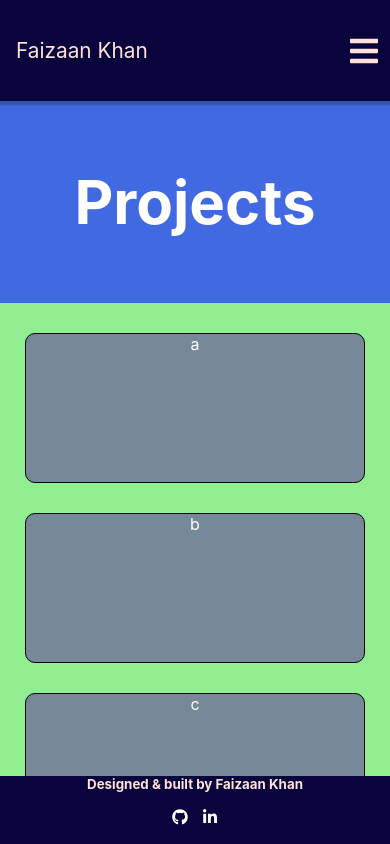
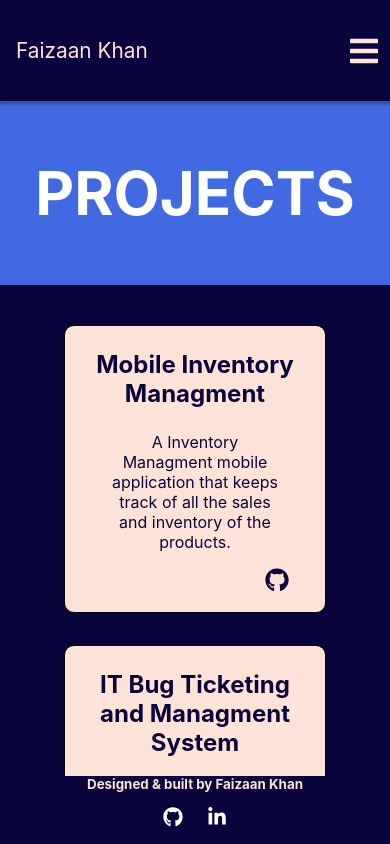
Before and after one commit to FaizaanKhan24/PortfolioWebsite, a React (Create React App) app in the folder portfolio-website/: page /projects in a window 390 px wide. Built offline with nearby package versions, Linux system fonts and the light colour scheme.

Commit message:
Responsive Project Page
- Created a responsive Project page
- Changes some CSS in footer and Contact page

```diff
--- a/portfolio-website/src/App.css
+++ b/portfolio-website/src/App.css
@@ -10,179 +10,11 @@
   height: 100vh;
 }
 
-.App-logo {
-  height: 40vmin;
-  pointer-events: none;
-}
-
-@media (prefers-reduced-motion: no-preference) {
-  .App-logo {
-    animation: App-logo-spin infinite 20s linear;
-  }
-}
-
 .App-header {
-  height: calc(100vh - 105px);
+  height: 80vh;
   display: flex;
   flex-direction: column;
   align-items: center;
   justify-content:center;
   color: white;
 }
-
-.App-link {
-  color: #61dafb;
-}
-
-@keyframes App-logo-spin {
-  from {
-    transform: rotate(0deg);
-  }
-  to {
-    transform: rotate(360deg);
-  }
-}
-
-/* .footer{
-  background-color: #0A043C;
-  color: #FFE3D8;
-  margin: 0 auto;
-  padding: 0 50px;
-  font-size: smaller;
-  position:absolute;
-  left: 0;
-  right: 0;
-  bottom: 0;
-  width: 100%;
-  min-height: 30px;
-  height: 5%;
-  display: flex;
-  align-items: center;
-}
-
-@media ( max-width:767px ){
-  .footer{
-    flex-direction: column;
-    height: 8%;
-  }
-
-  .footer-left, .footer-right{
-    width: 100%;
-    align-content: center;
-    justify-content: center;
-  }
-
-  .icon{
-    margin: auto;
-  }
-}
-
-.footer-left{
-  width: 40%;
-  font-weight: bold;
-  display: flex;
-}
-
-.footer-right{
-  width: 40%;
-  display: flex;
-  justify-content: flex-end;
-  margin: auto;
-}
-
-.brandIcon{
-  color: white;
-  text-align: center;
-  background-color: transparent;
-  font-size: 16px;
-  padding: 5px 7px;
-}
-
-.brandIcon:hover{
-  color: #FFE3D8;
-  background-color: #0A043C;
-} */
-
-.contact{
-  color: #BBBBBB;
-  max-width: 600px;
-  margin: 0 auto 100px;
-  padding: 100px 0px;
-  display: block;
-}
-
-.contact-heading{
-  color: #FFE3D8;
-  margin: 0 0 10px;
-  font-size: 60px;
-  line-height: 1.1;
-}
-
-.contact-body{
-  font-size: 20px;
-}
-
-.contact-btn{
-  color: #FFE3D8;
-  background-color: #0A043C;
-  border: 2px solid #FFE3D8;
-  transition: all 0.25s;
-  border-radius: 4px;
-  padding: 1.25rem 1.75rem;
-  font-size: 14px;
-  line-height: 1;
-  text-decoration: none;
-  cursor: pointer;
-  transition: 0.25s;
-  margin-top: 50px;
-}
-
-.contact-btn:hover{
-  background-color: #FFE3D8;
-  color: #0A043C;
-}
-
-.projects-container{
-  background-color: lightcoral;
-  height: 100%;
-  width: 100%;
-  display: grid;
-  grid-template-rows: 0.75fr 2fr; overflow: hidden;
-}
-
-.projectHeading{
-  grid-row: 1;
-  background-color: royalblue;
-  display: flex;
-  flex-direction: column;
-  width: 100%;
-  align-content: center;
-  justify-content: center;
-}
-
-.projectHeading h2{
-  font-size: 60px;
-}
-
-.projects{
-  grid-row: 2; overflow-y: scroll;
-  background-color: lightgreen;
-  display: grid;
-  grid-template-columns: 1fr 1fr 1fr;
-  column-gap: 25px;
-  row-gap: 30px;
-  padding: 30px 25px;
-}
-
-@media (max-width:767px){
-  .projects{
-    grid-template-columns: 1fr;
-  }
-}
-
-.project-details{ background-color: lightslategray;
-  min-width: 50px;
-  min-height: 150px;
-  border: 1px solid black;
-  border-radius: 10px;
-}
--- /dev/null
+++ b/portfolio-website/src/components/Contact.css
@@ -0,0 +1,38 @@
+.contact{
+    color: #BBBBBB;
+    max-width: 600px;
+    margin: 0 auto 100px;
+    padding: 100px 0px;
+    display: block;
+  }
+
+  .contact-heading{
+    color: #FFE3D8;
+    margin: 0 0 10px;
+    font-size: 4rem;
+    line-height: 1.1;
+  }
+
+  .contact-body{
+    font-size: 1.25rem;
+  }
+
+  .contact-btn{
+    color: #FFE3D8;
+    background-color: #0A043C;
+    border: 2px solid #FFE3D8;
+    transition: all 0.25s;
+    border-radius: 0.25rem;
+    padding: 1.25rem 1.75rem;
+    font-size: 1rem;
+    line-height: 1;
+    text-decoration: none;
+    cursor: pointer;
+    transition: 0.25s;
+    margin-top: 3.125rem;
+  }
+
+  .contact-btn:hover{
+    background-color: #FFE3D8;
+    color: #0A043C;
+  }
--- a/portfolio-website/src/components/Contact.js
+++ b/portfolio-website/src/components/Contact.js
@@ -1,4 +1,5 @@
 import React from 'react'
+import './Contact.css';
 
 function Contact() {
 
--- a/portfolio-website/src/components/Footer.css
+++ b/portfolio-website/src/components/Footer.css
@@ -10,7 +10,7 @@
     bottom: 0;
     width: 100%;
     min-height: 30px;
-    height: 5%;
+    height: 8%;
     display: flex;
     align-items: center;
 }
@@ -32,8 +32,8 @@
     color: white;
     text-align: center;
     background-color: transparent;
-    font-size: 16px;
-    margin: 0 7px;
+    font-size: 1.25rem;
+    margin: 0 .75rem;
 }
 
 .brandIcon:hover{
@@ -42,7 +42,7 @@
     cursor: pointer;
 }
 
-@media ( max-width:767px ){
+@media ( max-width:768px ){
     .footer{
         flex-direction: column;
         height: 8%;
--- /dev/null
+++ b/portfolio-website/src/components/Projects.css
@@ -0,0 +1,94 @@
+.projects-container{
+    background-color: lightcoral;
+    height: 100%;
+    width: 100%;
+    display: grid;
+    grid-template-rows: 0.75fr 2fr;
+    overflow: hidden;
+}
+
+.projectHeading{
+    grid-row: 1;
+    background-color: royalblue;
+    display: flex;
+    flex-direction: column;
+    width: 100%;
+    align-content: center;
+    justify-content: center;
+}
+
+.projectHeading h2{
+    font-size: 60px;
+}
+
+.projects{
+    grid-row: 2;
+    overflow-y: scroll;
+    background-color: #0A043C;
+    display: grid;
+    grid-template-columns: 1fr 1fr 1fr;
+    grid-template-rows: 1.5fr;
+    column-gap: 1.75rem;
+    row-gap: 2rem;
+    padding: 2rem 1.75rem;
+    align-items: stretch;
+}
+
+.project-details{
+    background-color: #FFE3D8;
+    color:#0A043C;
+    border: 1px solid black;
+    border-radius: 10px;
+    padding: 1rem 0.75rem;
+    display: flex;
+    flex-direction: column;
+    justify-content: space-between;
+    flex: 1;
+}
+
+.project-heading{
+    align-self: flex-start;
+    font-size: 1.5rem;
+    font-weight: bold;
+    margin: 0.5rem 0;
+}
+
+.project-description{
+    align-self: center;
+    font-size: 1rem;
+    margin: 0.75rem 0;
+}
+
+.icon-footer{
+    align-self: flex-end;
+}
+
+.git-Icon{
+    color: #0A043C;
+    background-color: transparent;
+    font-size: 1.5rem;
+    margin: 0 .75rem;
+    /* align-self: flex-end;
+    display: flex; */
+}
+
+.git-Icon:hover{
+    color: #FFE3D8;
+    background-color: #0A043C;
+    cursor: pointer;
+}
+
+@media (max-width:768px){
+    .projects{
+        grid-template-columns: 1fr;
+        padding: 2.5rem 4rem;
+    }
+
+    .project-description{
+        margin: 1rem;
+    }
+
+    .project-details{
+        padding: 1rem 1.5rem;
+    }
+}
--- a/portfolio-website/src/components/Projects.js
+++ b/portfolio-website/src/components/Projects.js
@@ -1,21 +1,80 @@
 import React from 'react'
+import './Projects.css';
+import { IconContext } from 'react-icons';
+import { FaGithub, FaYoutube } from 'react-icons/fa';
 
 function Projects() {
+
+  const projectsDetails = [
+    {
+      name: 'Mobile Inventory Managment',
+      description: 'A Inventory Managment mobile application that keeps track of all the sales and inventory of the products.',
+      link: 'https://github.com/FaizaanKhan24/KS-Inventory',
+      youTubeLink: '',
+    },
+    {
+      name: 'IT Bug Ticketing and Managment System',
+      description: 'A web application with login credential which helps to add tickets for bug and manage the tickets within the organization.',
+      link: 'https://github.com/FaizaanKhan24/BugTracker',
+      youTubeLink: 'https://www.youtube.com/watch?v=bczVH0IxPjg&t=29s',
+    },
+    {
+      name: 'Pizza Ordering Web Application',
+      description: 'The application lets user register to order custom pizza. The orders can be managed and viewed by the admin.',
+      link: 'https://github.com/FaizaanKhan24/PizzaOrderingApp',
+      youTubeLink: 'https://www.youtube.com/watch?v=fz3sSc_QcrI',
+    },
+    {
+      name: 'Chat Application',
+      description: 'This real-time chat application lets you create multiple-channels and users',
+      link: 'https://github.com/FaizaanKhan24/MessagingWebApp',
+      youTubeLink: 'https://www.youtube.com/watch?v=SQNdxWlHWcA',
+    },
+    {
+      name: 'Book Review Website',
+      description: 'The application uses GoodReads API to show all the books, the user can also add their comments and reviews',
+      link: 'https://github.com/FaizaanKhan24/BookReviewWebsite',
+      youTubeLink: 'https://www.youtube.com/watch?v=GQWuLMyx-5Q',
+    },
+    {
+      name: 'Sudoku Solver',
+      description: 'A reactJS application that has pre-defined sudoku boards. It solves the puzzles with the help of backtracking algorithm.',
+      link: 'https://github.com/FaizaanKhan24/SudokuSolver',
+      youTubeLink: '',
+    },
+  ];
+
+  const renderCard = (card, index) => {
+    return (
+      <div className='project-details' key={index}>
+        <div className='project-heading'>
+          {card.name}
+        </div>
+        <div className='project-description'>
+          {card.description}
+        </div>
+        <div className='icon-footer'>
+        <IconContext.Provider value={{className:'git-Icon'}}>
+          <FaGithub onClick={() => {
+            window.open(card.link);
+          }} />
+          {card.youTubeLink.trim() !== '' && <FaYoutube onClick={() => {
+            window.open(card.youTubeLink);
+          }} />}
+        </IconContext.Provider>
+        </div>
+      </div>
+    )
+  }
+
   return (
     <div className='projects-container'>
       <div className='projectHeading'>
-        <h2>Projects</h2>
+        <h2>PROJECTS</h2>
         </div>
+
       <div className='projects'>
-        <div className='project-details'>a</div>
-        <div className='project-details'>b</div>
-        <div className='project-details'>c</div>
-        <div className='project-details'>d</div>
-        <div className='project-details'>e</div>
-        <div className='project-details'>f</div>
-        <div className='project-details'>g</div>
-        <div className='project-details'>h</div>
-        <div className='project-details'>i</div>
+        {projectsDetails.map(renderCard)}
       </div>
     </div>
   )
```
